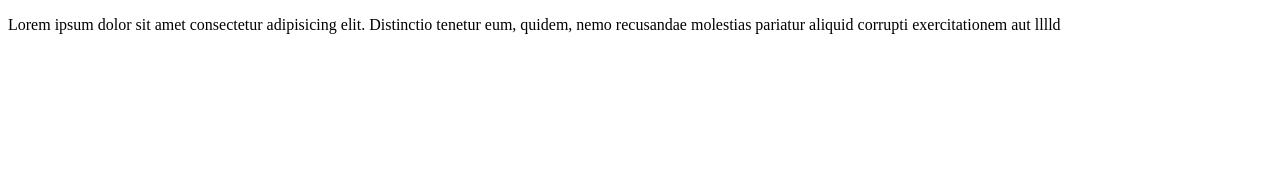
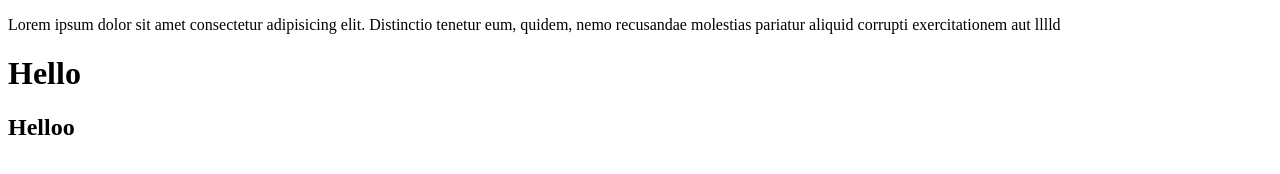
Before and after one commit to Sadek-H/projects, a plain HTML site: page index.html in a window 1280 px wide. Drawn offline with Linux system fonts and the light colour scheme.

Commit message:
third commit

```diff
--- a/index.html
+++ b/index.html
@@ -9,6 +9,7 @@
     <p>
         Lorem ipsum dolor sit amet consectetur adipisicing elit. Distinctio tenetur eum, quidem, nemo recusandae molestias pariatur aliquid corrupti exercitationem aut lllld
     </p>
-
+   <h1>Hello</h1>
+   <h2>Helloo</h2>
 </body>
 </html>
```
